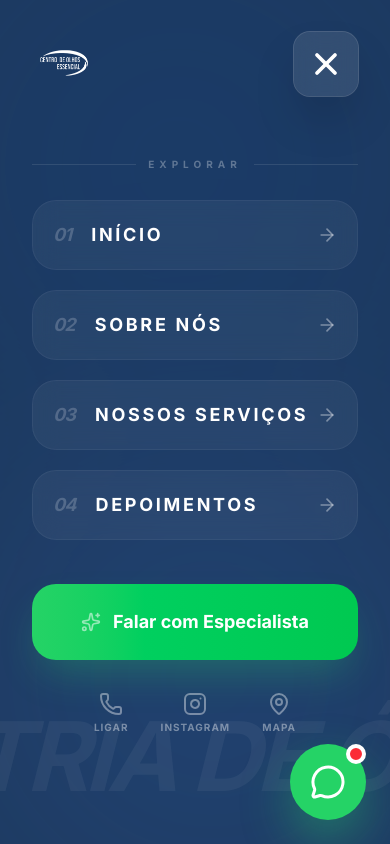
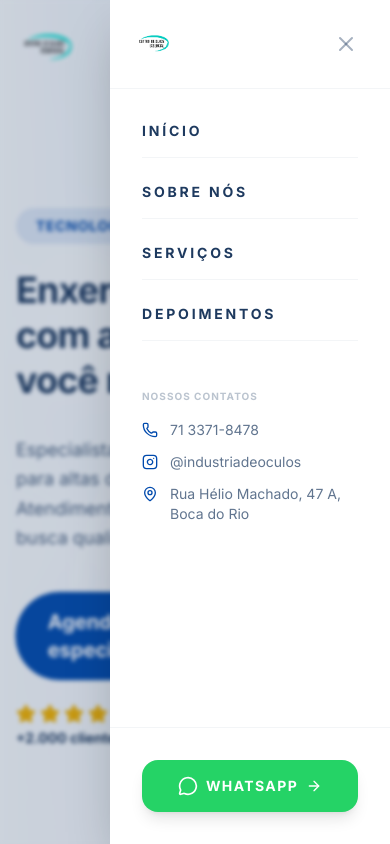
Before and after one commit to mcpfbahia/industria-oculos, a React (Vite) app: page / in a window 390 px wide. Both pictures are taken after a click on the button 344 px from the left and 56 px from the top of the page. Shown: the top 844 px of the page. Built offline with nearby package versions, Linux system fonts and the light colour scheme.

Commit message:
style: redesign menu mobile elegante e minimalista

```diff
--- a/src/components/Navbar.jsx
+++ b/src/components/Navbar.jsx
@@ -1,5 +1,5 @@
 import React, { useState, useEffect } from 'react';
-import { MessageCircle, Menu, X, ArrowRight, Instagram, Phone, MapPin, Sparkles } from 'lucide-react';
+import { MessageCircle, Menu, X, ArrowRight, Instagram, Phone, MapPin } from 'lucide-react';
 import { motion, AnimatePresence } from 'framer-motion';
 
 const Navbar = () => {
@@ -17,173 +17,159 @@ const Navbar = () => {
     const navLinks = [
         { name: 'Início', href: '#' },
         { name: 'Sobre Nós', href: '#sobre' },
-        { name: 'Nossos Serviços', href: '#servicos' },
+        { name: 'Serviços', href: '#servicos' },
         { name: 'Depoimentos', href: '#depoimentos' },
     ];
 
-    const menuVariants = {
-        closed: {
-            opacity: 0,
-            y: "-100%",
+    const drawerVariants = {
+        hidden: { x: '100%', opacity: 0 },
+        visible: {
+            x: 0,
+            opacity: 1,
             transition: {
-                duration: 0.5,
-                ease: [0.4, 0, 0.2, 1],
-                when: "afterChildren"
+                type: 'spring',
+                damping: 25,
+                stiffness: 200,
+                staggerChildren: 0.1,
+                delayChildren: 0.2
             }
         },
-        opened: {
-            opacity: 1,
-            y: 0,
-            transition: {
-                duration: 0.5,
-                ease: [0.4, 0, 0.2, 1],
-                staggerChildren: 0.1,
-                delayChildren: 0.1
+        exit: {
+            x: '100%',
+            opacity: 0,
+            transition: { ease: 'easeInOut', duration: 0.3 }
         }
-        },
     };
 
     const itemVariants = {
-        closed: { opacity: 0, x: -20 },
-        opened: { opacity: 1, x: 0 }
+        hidden: { opacity: 0, x: 20 },
+        visible: { opacity: 1, x: 0 }
     };
 
-    const closeMenu = () => setMobileMenuOpen(false);
-
     return (
-        <nav className={`fixed w-full z-50 transition-all duration-500 ${scrolled ? 'bg-white/90 backdrop-blur-xl shadow-2xl py-2' : 'bg-transparent py-4'}`}>
+        <nav className={`fixed w-full z-[100] transition-all duration-500 ${scrolled ? 'bg-white/80 backdrop-blur-lg shadow-sm py-2' : 'bg-transparent py-4'}`}>
             <div className="max-w-7xl mx-auto px-4 md:px-8 flex justify-between items-center">
-                <a href="/" className="flex items-center group">
+                <a href="/" className="flex items-center">
                     <img
                         src="/logo-original.png"
-                        alt="Indústria de Óculos"
-                        className={`transition-all duration-500 group-hover:scale-105 ${scrolled ? 'h-16 md:h-20' : 'h-20 md:h-24'} w-auto object-contain brightness-110 contrast-125`}
+                        alt="Logo"
+                        className={`transition-all duration-500 ${scrolled ? 'h-14 md:h-16' : 'h-16 md:h-20'} w-auto object-contain brightness-110`}
                     />
                 </a>
 
                 {/* Desktop Links */}
-                <div className="hidden lg:flex items-center gap-10">
+                <div className="hidden lg:flex items-center gap-12">
                     {navLinks.map((link) => (
                         <a
                             key={link.name}
                             href={link.href}
-                            className="text-secondary font-bold text-sm uppercase tracking-[0.2em] hover:text-primary transition-all relative group"
+                            className="text-secondary font-semibold text-sm uppercase tracking-widest hover:text-primary transition-all relative group"
                         >
                             {link.name}
-                            <span className="absolute -bottom-2 left-0 w-0 h-0.5 bg-primary transition-all group-hover:w-full"></span>
+                            <span className="absolute -bottom-1 left-0 w-0 h-0.5 bg-primary transition-all group-hover:w-full"></span>
                         </a>
                     ))}
                     <a
                         href="https://wa.me/5571988186767"
                         target="_blank"
                         rel="noopener noreferrer"
-                        className="btn-primary flex items-center gap-2 py-3 px-8 text-xs font-black uppercase tracking-widest bg-gradient-to-r from-primary to-accent border-none shadow-xl"
+                        className="bg-primary text-white py-3 px-8 rounded-full text-xs font-bold uppercase tracking-widest hover:bg-secondary transition-all shadow-md active:scale-95"
                     >
-                        <MessageCircle size={16} />
-                        Agendar Agora
+                        Falar com Especialista
                     </a>
                 </div>
 
-                {/* Mobile Toggle Button */}
-                <div className="lg:hidden flex items-center">
+                {/* Mobile Toggle - Cleaner & Professional */}
+                <div className="lg:hidden">
                     <button
                         onClick={() => setMobileMenuOpen(true)}
-                        aria-label="Abrir Menu"
-                        className="p-4 bg-secondary text-white rounded-2xl shadow-xl hover:bg-primary transition-all active:scale-90"
+                        className="p-2 text-secondary hover:text-primary transition-colors"
                     >
-                        <Menu size={28} />
+                        <Menu size={32} />
                     </button>
                 </div>
             </div>
 
-            {/* Modern Mobile Menu Fullscreen Overlay */}
+            {/* Sleek Side Drawer Menu */}
             <AnimatePresence>
                 {mobileMenuOpen && (
+                    <>
+                        {/* Backdrop */}
                         <motion.div
-                        variants={menuVariants}
-                        initial="closed"
-                        animate="opened"
-                        exit="closed"
-                        className="fixed inset-0 h-screen w-full bg-secondary z-[999] flex flex-col items-center justify-center p-8 lg:hidden overflow-hidden"
+                            initial={{ opacity: 0 }}
+                            animate={{ opacity: 1 }}
+                            exit={{ opacity: 0 }}
+                            onClick={() => setMobileMenuOpen(false)}
+                            className="fixed inset-0 bg-secondary/20 backdrop-blur-[2px] z-[110]"
+                        />
+
+                        {/* Drawer */}
+                        <motion.div
+                            variants={drawerVariants}
+                            initial="hidden"
+                            animate="visible"
+                            exit="exit"
+                            className="fixed top-0 right-0 w-[280px] h-screen bg-white z-[120] shadow-2xl flex flex-col"
                         >
-                        {/* Artistic Background Decoration */}
-                        <div className="absolute top-0 left-0 w-full h-full overflow-hidden pointer-events-none opacity-20">
-                            <div className="absolute top-[-10%] right-[-10%] w-[500px] h-[500px] bg-primary rounded-full blur-[120px] animate-pulse" />
-                            <div className="absolute bottom-[-10%] left-[-10%] w-[500px] h-[500px] bg-accent rounded-full blur-[120px] animate-pulse" style={{ animationDelay: '2s' }} />
-                        </div>
-
-                        {/* Menu Header with original logo and CLOSE button */}
-                        <div className="absolute top-0 left-0 w-full p-8 flex justify-between items-center z-[1000]">
-                            <img
-                                src="/logo-original.png"
-                                alt="Logo Original"
-                                className="h-16 w-auto brightness-0 invert contrast-200"
-                            />
+                            <div className="p-6 flex justify-between items-center border-b border-secondary/5">
+                                <img src="/logo-original.png" alt="Logo" className="h-10 w-auto" />
                                 <button
-                                onClick={closeMenu}
-                                aria-label="Fechar Menu"
-                                className="w-16 h-16 bg-white/10 backdrop-blur-md rounded-2xl flex items-center justify-center text-white ring-1 ring-white/20 hover:bg-red-500/20 hover:ring-red-500 transition-all active:scale-90 cursor-pointer shadow-2xl"
+                                    onClick={() => setMobileMenuOpen(false)}
+                                    className="p-2 text-secondary/40 hover:text-primary transition-colors"
                                 >
-                                <X size={36} strokeWidth={2.5} />
+                                    <X size={24} />
                                 </button>
                             </div>
 
-                        {/* Navigation Container */}
-                        <div className="relative z-[1000] w-full max-w-sm flex flex-col gap-5 mt-12">
-                            <div className="flex items-center gap-3 mb-2">
-                                <div className="h-px bg-white/10 flex-1"></div>
-                                <span className="text-[10px] font-black tracking-[0.5em] text-white/30 uppercase">Explorar</span>
-                                <div className="h-px bg-white/10 flex-1"></div>
-                            </div>
-
-                            {navLinks.map((link, idx) => (
+                            <div className="flex-1 overflow-y-auto py-8">
+                                <div className="px-8 space-y-6">
+                                    {navLinks.map((link) => (
                                         <motion.a
                                             key={link.name}
                                             href={link.href}
-                                    onClick={closeMenu}
+                                            onClick={() => setMobileMenuOpen(false)}
                                             variants={itemVariants}
-                                    className="group flex items-center justify-between p-5 rounded-3xl border border-white/5 bg-white/5 backdrop-blur-md hover:bg-primary transition-all duration-300"
+                                            className="block text-sm font-bold uppercase tracking-[0.2em] text-secondary hover:text-primary transition-colors border-b border-secondary/5 pb-4"
                                         >
-                                    <div className="flex items-center gap-5">
-                                        <span className="text-white/20 group-hover:text-white/40 font-black italic text-lg tracking-tighter">0{idx + 1}</span>
-                                        <span className="text-lg font-bold text-white tracking-[0.15em] uppercase">{link.name}</span>
-                                    </div>
-                                    <ArrowRight className="text-white/40 group-hover:text-white group-hover:translate-x-1 transition-all" size={20} />
+                                            {link.name}
                                         </motion.a>
                                     ))}
+                                </div>
 
-                            <div className="mt-6 flex flex-col gap-4">
-                                <a
-                                    href="https://wa.me/5571988186767"
-                                    onClick={closeMenu}
-                                    className="w-full py-6 rounded-3xl text-lg font-black bg-gradient-to-r from-whatsapp to-green-500 text-white shadow-[0_20px_40px_-10px_rgba(37,211,102,0.3)] flex items-center justify-center gap-3 active:scale-95 transition-all"
-                                >
-                                    <Sparkles size={20} className="animate-pulse" />
-                                    <span>Falar com Especialista</span>
+                                <div className="mt-12 px-8 space-y-8">
+                                    <motion.div variants={itemVariants} className="space-y-4">
+                                        <p className="text-[10px] uppercase tracking-widest font-black text-secondary/30">Nossos Contatos</p>
+                                        <div className="space-y-3">
+                                            <a href="tel:7133718478" className="flex items-center gap-3 text-secondary/70 hover:text-primary text-sm transition-colors">
+                                                <Phone size={16} className="text-primary" />
+                                                <span>71 3371-8478</span>
                                             </a>
-
-                                <div className="flex justify-center gap-8 mt-4">
-                                    <a href="tel:7133718478" className="text-white/40 hover:text-white transition-colors flex flex-col items-center gap-1">
-                                        <Phone size={24} />
-                                        <span className="text-[10px] uppercase font-bold tracking-widest">Ligar</span>
+                                            <a href="https://instagram.com" className="flex items-center gap-3 text-secondary/70 hover:text-primary text-sm transition-colors">
+                                                <Instagram size={16} className="text-primary" />
+                                                <span>@industriadeoculos</span>
                                             </a>
-                                    <a href="https://instagram.com" target="_blank" className="text-white/40 hover:text-white transition-colors flex flex-col items-center gap-1">
-                                        <Instagram size={24} />
-                                        <span className="text-[10px] uppercase font-bold tracking-widest">Instagram</span>
-                                    </a>
-                                    <a href="#footer" onClick={closeMenu} className="text-white/40 hover:text-white transition-colors flex flex-col items-center gap-1">
-                                        <MapPin size={24} />
-                                        <span className="text-[10px] uppercase font-bold tracking-widest">Mapa</span>
-                                    </a>
+                                            <div className="flex items-start gap-3 text-secondary/70 text-sm">
+                                                <MapPin size={16} className="text-primary shrink-0 mt-0.5" />
+                                                <span>Rua Hélio Machado, 47 A, Boca do Rio</span>
                                             </div>
+                                        </div>
+                                    </motion.div>
                                 </div>
                             </div>
 
-                        {/* Bottom Artistic Mark */}
-                        <div className="absolute bottom-10 left-1/2 -translate-x-1/2 text-white/5 font-black text-8xl pointer-events-none select-none italic whitespace-nowrap uppercase tracking-tighter">
-                            Indústria de Óculos
+                            <div className="p-8 bg-background border-t border-secondary/5">
+                                <motion.a
+                                    variants={itemVariants}
+                                    href="https://wa.me/5571988186767"
+                                    className="flex items-center justify-center gap-2 bg-whatsapp text-white py-4 rounded-2xl font-black text-sm uppercase tracking-widest shadow-lg hover:shadow-whatsapp/20 transition-all active:scale-95"
+                                >
+                                    <MessageCircle size={20} />
+                                    WhatsApp
+                                    <ArrowRight size={16} />
+                                </motion.a>
                             </div>
                         </motion.div>
+                    </>
                 )}
             </AnimatePresence>
         </nav>
```
Lines whose indentation alone changed are shown as unchanged.
